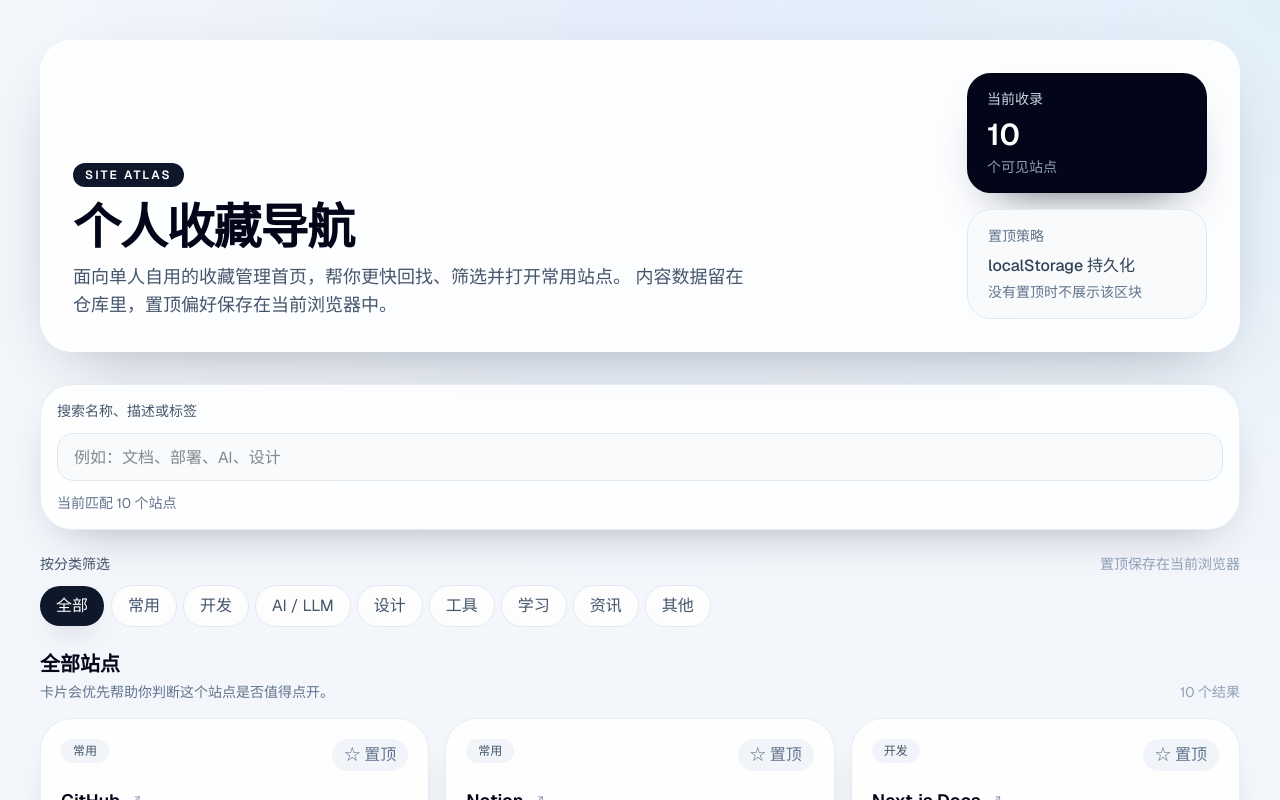
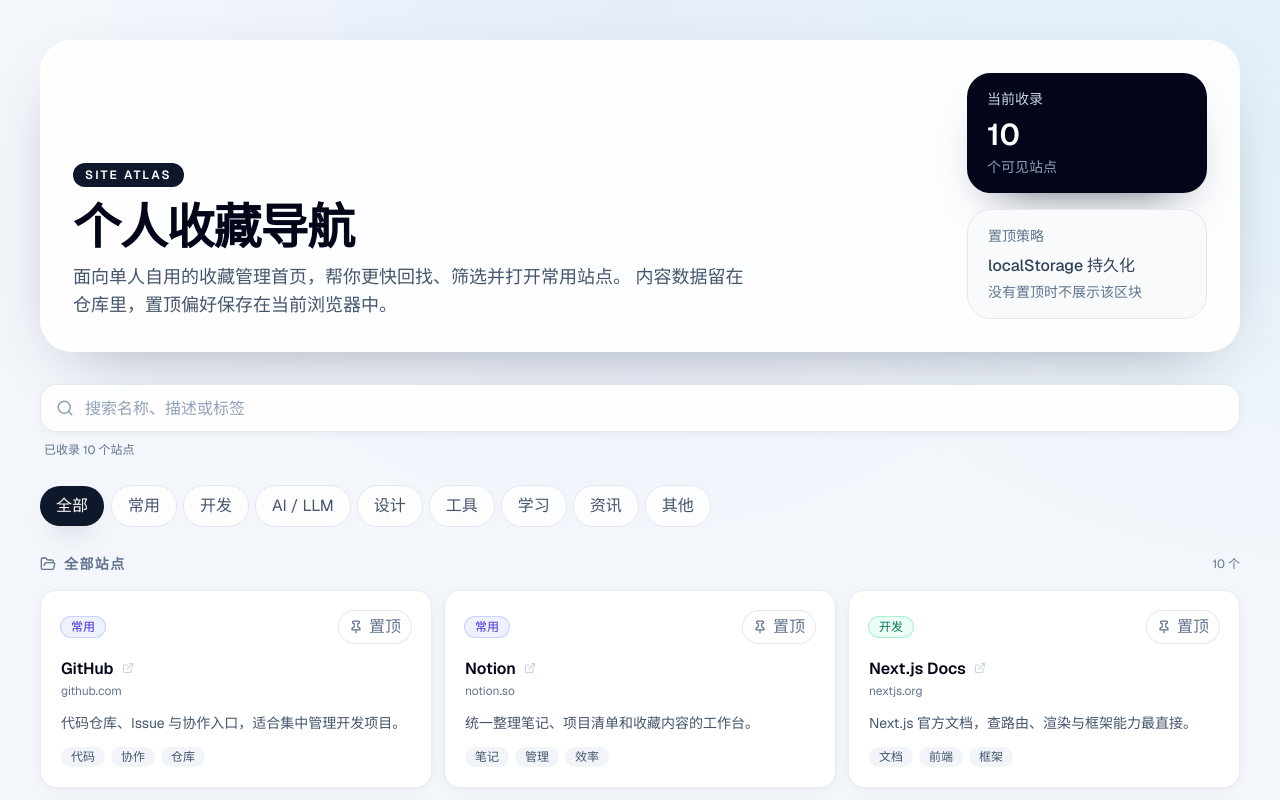
Before and after one commit to Renouc/site-atlas, a Next.js app: page / in a window 1280 px wide. Shown: the top 800 px of the page. Built offline with nearby package versions, Linux system fonts and the light colour scheme.

Commit message:
feat: add lucide icons to navigation ui

```diff
--- a/components/navigation/NavigationShell.tsx
+++ b/components/navigation/NavigationShell.tsx
@@ -1,6 +1,7 @@
 "use client";
 
 import { useCallback, useEffect, useMemo, useState } from "react";
+import { FolderOpen, Sparkles } from "lucide-react";
 
 import CategoryTabs from "@/components/navigation/CategoryTabs";
 import SearchBar from "@/components/navigation/SearchBar";
@@ -83,7 +84,7 @@ export default function NavigationShell({
   }, []);
 
   return (
-    <div className="space-y-6">
+    <div className="space-y-7">
       <SearchBar
         value={searchTerm}
         resultCount={filteredSites.length}
@@ -92,35 +93,24 @@ export default function NavigationShell({
         onReset={handleReset}
       />
 
-      <div className="space-y-3">
-        <div className="flex items-center justify-between gap-3">
-          <h2 className="text-sm font-medium text-slate-600">按分类筛选</h2>
-          <span className="text-sm text-slate-400">
-            置顶保存在当前浏览器
-          </span>
-        </div>
       <CategoryTabs
         categories={categories}
         selectedCategory={selectedCategory}
         onSelect={setSelectedCategory}
       />
-      </div>
 
       {hasPinnedSites ? (
         <section className="space-y-4">
-          <div className="flex items-end justify-between gap-4">
-            <div>
-              <h2 className="text-xl font-semibold text-slate-950">常用置顶</h2>
-              <p className="mt-1 text-sm text-slate-500">
-                这些站点是你在当前浏览器里标记的高频入口。
-              </p>
-            </div>
-            <span className="text-sm text-slate-400">
-              {pinnedSites.length} 个常用站点
+          <div className="flex items-center justify-between gap-4">
+            <h2 className="inline-flex items-center gap-2 text-sm font-semibold uppercase tracking-widest text-slate-500 dark:text-slate-400">
+              <Sparkles className="h-4 w-4 text-amber-500" strokeWidth={2} />
+              常用置顶
+            </h2>
+            <span className="text-xs text-slate-500 dark:text-slate-400">
+              {pinnedSites.length} 个
             </span>
           </div>
-
-          <div className="grid gap-4 lg:grid-cols-2">
+          <div className="grid gap-3 lg:grid-cols-2">
             {pinnedSites.map((site) => (
               <SiteCard
                 key={site.id}
@@ -130,13 +120,19 @@ export default function NavigationShell({
               />
             ))}
           </div>
+          <hr className="border-slate-200 dark:border-slate-700" />
         </section>
       ) : null}
 
       {filteredSites.length === 0 ? (
-        <section className="rounded-[2rem] border border-dashed border-slate-300 bg-white/70 px-6 py-10 text-center shadow-[0_18px_40px_-30px_rgba(15,23,42,0.3)]">
-          <h2 className="text-lg font-semibold text-slate-900">没有找到匹配站点</h2>
-          <p className="mt-2 text-sm leading-6 text-slate-500">
+        <section className="rounded-2xl border border-dashed border-slate-300 bg-white/70 px-6 py-12 text-center dark:border-slate-600 dark:bg-slate-800/50">
+          <div className="mx-auto inline-flex h-12 w-12 items-center justify-center rounded-full bg-slate-100 text-slate-500 dark:bg-slate-700 dark:text-slate-300">
+            <FolderOpen className="h-5 w-5" strokeWidth={2} />
+          </div>
+          <h2 className="mt-3 text-base font-semibold text-slate-900 dark:text-slate-100">
+            没有找到匹配站点
+          </h2>
+          <p className="mt-1.5 text-sm text-slate-500 dark:text-slate-400">
             可以试试更短的关键词，或者切换到其他分类查看。
           </p>
         </section>
@@ -144,21 +140,16 @@ export default function NavigationShell({
 
       {visibleResultSites.length > 0 ? (
         <section className="space-y-4">
-          <div className="flex items-end justify-between gap-4">
-            <div>
-              <h2 className="text-xl font-semibold text-slate-950">
+          <div className="flex items-center justify-between gap-4">
+            <h2 className="inline-flex items-center gap-2 text-sm font-semibold uppercase tracking-widest text-slate-500 dark:text-slate-400">
+              <FolderOpen className="h-4 w-4" strokeWidth={2} />
               {hasActiveFilters ? "筛选结果" : "全部站点"}
             </h2>
-              <p className="mt-1 text-sm text-slate-500">
-                卡片会优先帮助你判断这个站点是否值得点开。
-              </p>
-            </div>
-            <span className="text-sm text-slate-400">
-              {visibleResultSites.length} 个结果
+            <span className="text-xs text-slate-500 dark:text-slate-400">
+              {visibleResultSites.length} 个
             </span>
           </div>
-
-          <div className="grid gap-4 lg:grid-cols-2 xl:grid-cols-3">
+          <div className="grid gap-3 lg:grid-cols-2 xl:grid-cols-3">
             {visibleResultSites.map((site) => (
               <SiteCard
                 key={site.id}
--- a/components/navigation/SearchBar.tsx
+++ b/components/navigation/SearchBar.tsx
@@ -1,3 +1,5 @@
+import { Search, X } from "lucide-react";
+
 type SearchBarProps = {
   value: string;
   resultCount: number;
@@ -14,30 +16,38 @@ export default function SearchBar({
   onReset,
 }: SearchBarProps) {
   return (
-    <div className="rounded-[2rem] border border-slate-200/80 bg-white/85 p-4 shadow-[0_18px_50px_-28px_rgba(15,23,42,0.45)] backdrop-blur">
-      <label className="flex flex-col gap-3">
-        <span className="text-sm font-medium text-slate-600">
-          搜索名称、描述或标签
-        </span>
-        <div className="flex flex-col gap-3 md:flex-row">
+    <div className="space-y-2.5">
+      <div className="flex gap-3">
+        <label className="relative flex-1">
+          <Search
+            className="pointer-events-none absolute left-4 top-1/2 h-[18px] w-[18px] -translate-y-1/2 text-slate-400 dark:text-slate-500"
+            strokeWidth={2}
+          />
           <input
             value={value}
             onChange={(event) => onChange(event.target.value)}
-            placeholder="例如：文档、部署、AI、设计"
-            className="h-12 w-full rounded-2xl border border-slate-200 bg-slate-50 px-4 text-base text-slate-900 outline-none transition focus:border-slate-400 focus:bg-white"
+            placeholder="搜索名称、描述或标签"
+            className="h-12 w-full rounded-2xl border border-slate-200 bg-white/90 pl-11 pr-4 text-base text-slate-900 shadow-[0_2px_12px_-4px_rgba(15,23,42,0.1)] outline-none transition-all duration-200 ease-out placeholder:text-slate-400 focus:border-indigo-300 focus:bg-white focus:shadow-[0_0_0_3px_rgba(99,102,241,0.12),0_2px_12px_-4px_rgba(15,23,42,0.1)] dark:border-slate-700 dark:bg-slate-800/90 dark:text-slate-100 dark:shadow-none dark:placeholder:text-slate-500 dark:focus:border-indigo-500 dark:focus:bg-slate-800 dark:focus:shadow-[0_0_0_3px_rgba(99,102,241,0.2)]"
           />
+        </label>
+
         {hasActiveFilters ? (
           <button
             type="button"
             onClick={onReset}
-              className="h-12 rounded-2xl border border-slate-200 px-4 text-sm font-medium text-slate-600 transition hover:border-slate-300 hover:bg-slate-100"
+            className="inline-flex h-12 cursor-pointer items-center gap-2 whitespace-nowrap rounded-2xl border border-slate-200 bg-white/90 px-4 text-sm font-medium text-slate-500 shadow-[0_2px_12px_-4px_rgba(15,23,42,0.1)] transition-all duration-150 ease-out hover:border-slate-300 hover:bg-slate-50 hover:text-slate-700 active:scale-95 dark:border-slate-700 dark:bg-slate-800/90 dark:text-slate-400 dark:shadow-none dark:hover:border-slate-600 dark:hover:bg-slate-700 dark:hover:text-slate-200"
           >
+            <X className="h-4 w-4" strokeWidth={2} />
             清空条件
           </button>
         ) : null}
       </div>
-      </label>
-      <p className="mt-3 text-sm text-slate-500">当前匹配 {resultCount} 个站点</p>
+
+      <p className="pl-1 text-xs text-slate-500 dark:text-slate-400">
+        {value.trim() || hasActiveFilters
+          ? `当前匹配 ${resultCount} 个站点`
+          : `已收录 ${resultCount} 个站点`}
+      </p>
     </div>
   );
 }
--- a/components/navigation/SiteCard.tsx
+++ b/components/navigation/SiteCard.tsx
@@ -1,4 +1,20 @@
+import { ExternalLink, Pin, PinOff } from "lucide-react";
+
 import type { SiteRecord } from "@/types/site";
+
+const CATEGORY_BADGE: Record<string, string> = {
+  常用: "bg-indigo-50 text-indigo-700 ring-1 ring-indigo-200 dark:bg-indigo-950/50 dark:text-indigo-300 dark:ring-indigo-800",
+  开发: "bg-emerald-50 text-emerald-700 ring-1 ring-emerald-200 dark:bg-emerald-950/50 dark:text-emerald-300 dark:ring-emerald-800",
+  "AI / LLM":
+    "bg-violet-50 text-violet-700 ring-1 ring-violet-200 dark:bg-violet-950/50 dark:text-violet-300 dark:ring-violet-800",
+  设计: "bg-rose-50 text-rose-700 ring-1 ring-rose-200 dark:bg-rose-950/50 dark:text-rose-300 dark:ring-rose-800",
+  工具: "bg-amber-50 text-amber-700 ring-1 ring-amber-200 dark:bg-amber-950/50 dark:text-amber-300 dark:ring-amber-800",
+  学习: "bg-sky-50 text-sky-700 ring-1 ring-sky-200 dark:bg-sky-950/50 dark:text-sky-300 dark:ring-sky-800",
+  资讯: "bg-slate-100 text-slate-600 ring-1 ring-slate-200 dark:bg-slate-700/50 dark:text-slate-300 dark:ring-slate-600",
+};
+
+const DEFAULT_BADGE =
+  "bg-slate-100 text-slate-600 ring-1 ring-slate-200 dark:bg-slate-700/50 dark:text-slate-300 dark:ring-slate-600";
 
 type SiteCardProps = {
   site: SiteRecord;
@@ -11,25 +27,40 @@ export default function SiteCard({
   isPinned,
   onTogglePin,
 }: SiteCardProps) {
+  const badgeClass = CATEGORY_BADGE[site.category] ?? DEFAULT_BADGE;
+
+  const domain = (() => {
+    try {
+      return new URL(site.url).hostname.replace(/^www\./, "");
+    } catch {
+      return "";
+    }
+  })();
+
   return (
-    <article className="group flex h-full flex-col rounded-[2rem] border border-slate-200/80 bg-white/90 p-5 shadow-[0_18px_40px_-28px_rgba(15,23,42,0.45)] transition hover:-translate-y-0.5 hover:border-slate-300 hover:shadow-[0_24px_48px_-28px_rgba(15,23,42,0.55)]">
-      <div className="mb-4 flex items-start justify-between gap-3">
-        <span className="rounded-full bg-slate-100 px-3 py-1 text-xs font-medium text-slate-600">
+    <article className="group flex h-full flex-col rounded-2xl border border-slate-200/80 bg-white/95 p-5 shadow-[0_2px_16px_-6px_rgba(15,23,42,0.12)] transition-all duration-200 ease-out hover:-translate-y-0.5 hover:border-slate-300 hover:shadow-[0_8px_32px_-8px_rgba(15,23,42,0.18)] active:scale-[0.99] active:translate-y-0 dark:border-slate-700/80 dark:bg-slate-800/90 dark:hover:border-slate-600 dark:shadow-none dark:hover:shadow-none">
+      <div className="mb-3.5 flex items-center justify-between gap-3">
+        <span className={`rounded-full px-2.5 py-0.5 text-xs font-medium ${badgeClass}`}>
           {site.category}
         </span>
         <button
           type="button"
           onClick={() => onTogglePin(site.id)}
           aria-pressed={isPinned}
+          aria-label={isPinned ? `取消置顶 ${site.name}` : `置顶 ${site.name}`}
           className={[
-            "rounded-full px-3 py-1 text-xs font-semibold transition",
+            "inline-flex cursor-pointer items-center gap-1.5 rounded-full px-2.5 py-1 text-xs font-semibold transition-all duration-150 ease-out active:scale-95",
             isPinned
-              ? "bg-amber-100 text-amber-700 hover:bg-amber-200"
-              : "bg-slate-100 text-slate-500 hover:bg-slate-200",
+              ? "bg-amber-100 text-amber-600 ring-1 ring-amber-200 hover:bg-amber-200 dark:bg-amber-900/40 dark:text-amber-300 dark:ring-amber-700 dark:hover:bg-amber-900/60"
+              : "text-slate-500 ring-1 ring-slate-200 hover:bg-slate-100 hover:text-slate-700 dark:text-slate-400 dark:ring-slate-600 dark:hover:bg-slate-700 dark:hover:text-slate-200",
           ].join(" ")}
-          aria-label={isPinned ? `取消置顶 ${site.name}` : `置顶 ${site.name}`}
         >
-          {isPinned ? "★ 已置顶" : "☆ 置顶"}
+          {isPinned ? (
+            <PinOff className="h-3.5 w-3.5" strokeWidth={2.2} />
+          ) : (
+            <Pin className="h-3.5 w-3.5" strokeWidth={2.2} />
+          )}
+          {isPinned ? "取消置顶" : "置顶"}
         </button>
       </div>
 
@@ -37,32 +68,48 @@ export default function SiteCard({
         href={site.url}
         target="_blank"
         rel="noopener noreferrer"
-        className="flex flex-1 flex-col gap-4 rounded-[1.5rem] outline-none focus-visible:ring-2 focus-visible:ring-slate-400"
+        className="flex flex-1 flex-col gap-3 rounded-xl outline-none focus-visible:ring-2 focus-visible:ring-indigo-400"
       >
-        <div className="space-y-2">
-          <div className="flex items-center gap-2">
-            <h3 className="text-lg font-semibold text-slate-950">{site.name}</h3>
-            <span className="text-sm text-slate-400">↗</span>
+        <div>
+          <div className="flex items-baseline gap-2">
+            <h3 className="text-base font-semibold text-slate-950 transition-colors duration-150 group-hover:text-indigo-700 dark:text-slate-100 dark:group-hover:text-indigo-400">
+              {site.name}
+            </h3>
+            <ExternalLink
+              className="shrink-0 text-slate-300 transition-colors duration-150 group-hover:text-indigo-400 dark:text-slate-600 dark:group-hover:text-indigo-400"
+              strokeWidth={2.2}
+              size={12}
+            />
           </div>
-          <p className="text-sm leading-6 text-slate-600">{site.description}</p>
+          {domain ? (
+            <p className="mt-0.5 text-xs text-slate-500 dark:text-slate-500">
+              {domain}
+            </p>
+          ) : null}
         </div>
 
+        <p className="text-sm leading-6 text-slate-600 dark:text-slate-300">
+          {site.description}
+        </p>
+
         {site.note ? (
-          <p className="rounded-2xl bg-slate-50 px-3 py-2 text-sm text-slate-500">
+          <p className="rounded-xl bg-slate-50 px-3 py-2 text-xs text-slate-500 ring-1 ring-slate-100 dark:bg-slate-700/50 dark:text-slate-400 dark:ring-slate-600">
             {site.note}
           </p>
         ) : null}
 
-        <div className="mt-auto flex flex-wrap gap-2">
+        {site.tags.length > 0 ? (
+          <div className="mt-auto flex flex-wrap gap-1.5">
             {site.tags.map((tag) => (
               <span
                 key={`${site.id}-${tag}`}
-              className="rounded-full bg-slate-100 px-3 py-1 text-xs font-medium text-slate-500"
+                className="rounded-full bg-slate-100 px-2.5 py-0.5 text-xs text-slate-600 dark:bg-slate-700 dark:text-slate-300"
               >
                 {tag}
               </span>
             ))}
           </div>
+        ) : null}
       </a>
     </article>
   );
--- a/package.json
+++ b/package.json
@@ -9,6 +9,7 @@
     "lint": "eslint"
   },
   "dependencies": {
+    "lucide-react": "^1.8.0",
     "next": "16.2.3",
     "react": "19.2.4",
     "react-dom": "19.2.4"
```
Also changed, not shown: 1 other file (tests, documents, lock files or other folders). Lines whose indentation alone changed are shown as unchanged.
